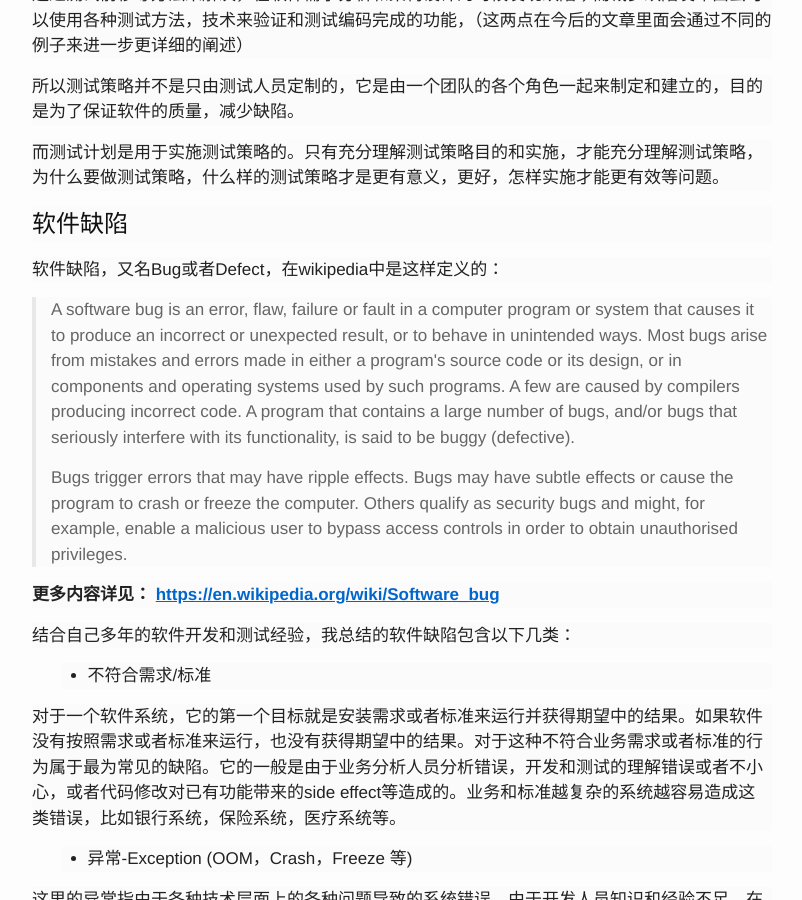
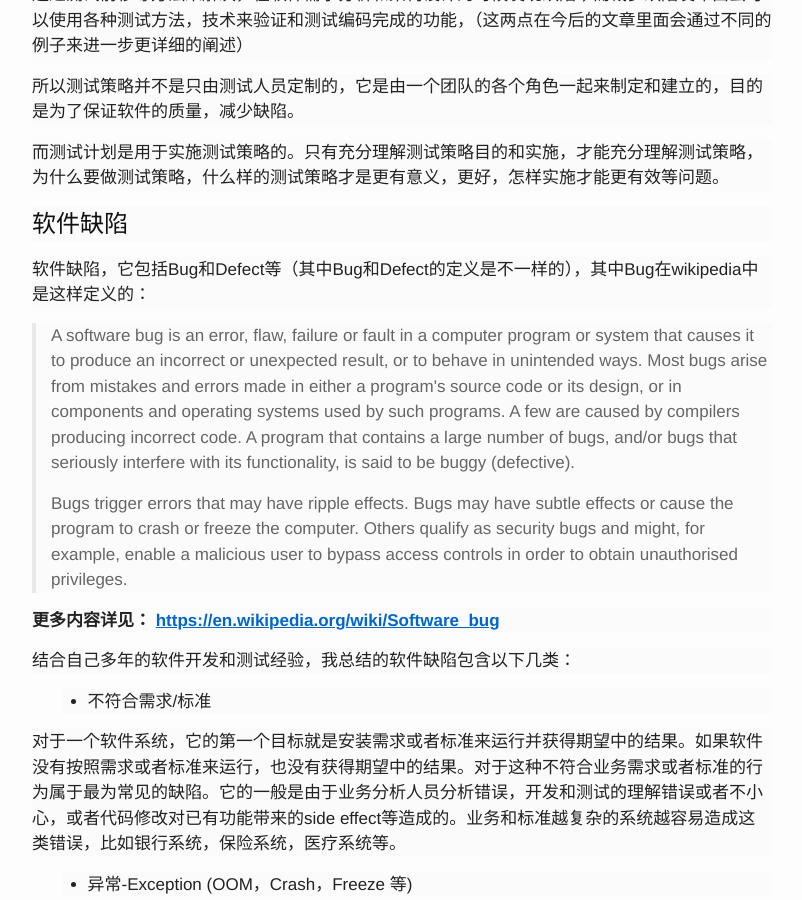
Before and after one commit to TWRanMan/twranman.github.io, a Jekyll site: the page built from _posts/2016-11-18-测试策略实践之序篇-软件缺陷，测试计划和测试架构.html, in a window 1280 px wide and 900 px high, scrolled down 947 px. Shown: the whole window, without its empty margins (238-1040 px from the left). Built offline with Jekyll 4.4.1, drawn with Linux system fonts in a browser that asks for light colours.

Commit message:
change some text

```diff
--- a/_posts/2016-11-18-测试策略实践之序篇-软件缺陷，测试计划和测试架构.html
+++ b/_posts/2016-11-18-测试策略实践之序篇-软件缺陷，测试计划和测试架构.html
@@ -16,7 +16,7 @@ categories: jekyll update
 </p><p style="-webkit-font-smoothing: antialiased; text-rendering: optimizelegibility !important; color: rgb(34, 34, 34); font-family: 'Helvetica Neue', Arial, Helvetica, sans-serif; font-size: 17px; font-style: normal; font-variant-caps: normal; font-weight: normal; letter-spacing: normal; orphans: auto; text-align: start; text-indent: 0px; text-transform: none; white-space: normal; widows: auto; word-spacing: 0px; -webkit-text-stroke-width: 0px; background-color: rgb(251, 251, 251);">所以测试策略并不是只由测试人员定制的，它是由一个团队的各个角色一起来制定和建立的，目的是为了保证软件的质量，减少缺陷。
 </p><p style="-webkit-font-smoothing: antialiased; text-rendering: optimizelegibility !important; color: rgb(34, 34, 34); font-family: 'Helvetica Neue', Arial, Helvetica, sans-serif; font-size: 17px; font-style: normal; font-variant-caps: normal; font-weight: normal; letter-spacing: normal; orphans: auto; text-align: start; text-indent: 0px; text-transform: none; white-space: normal; widows: auto; word-spacing: 0px; -webkit-text-stroke-width: 0px; background-color: rgb(251, 251, 251);">而测试计划是用于实施测试策略的。只有充分理解测试策略目的和实施，才能充分理解测试策略，为什么要做测试策略，什么样的测试策略才是更有意义，更好，怎样实施才能更有效等问题。
 </p><h3 style="-webkit-font-smoothing: antialiased; text-rendering: optimizelegibility !important; font-weight: normal; color: rgb(17, 17, 17); font-size: 1.5em; font-family: 'Helvetica Neue', Arial, Helvetica, sans-serif; font-style: normal; font-variant-caps: normal; letter-spacing: normal; orphans: auto; text-align: start; text-indent: 0px; text-transform: none; white-space: normal; widows: auto; word-spacing: 0px; -webkit-text-stroke-width: 0px; background-color: rgb(251, 251, 251);">软件缺陷
-</h3><p style="-webkit-font-smoothing: antialiased; text-rendering: optimizelegibility !important; color: rgb(34, 34, 34); font-family: 'Helvetica Neue', Arial, Helvetica, sans-serif; font-size: 17px; font-style: normal; font-variant-caps: normal; font-weight: normal; letter-spacing: normal; orphans: auto; text-align: start; text-indent: 0px; text-transform: none; white-space: normal; widows: auto; word-spacing: 0px; -webkit-text-stroke-width: 0px; background-color: rgb(251, 251, 251);">软件缺陷，又名Bug或者Defect，在wikipedia中是这样定义的：
+</h3><p style="-webkit-font-smoothing: antialiased; text-rendering: optimizelegibility !important; color: rgb(34, 34, 34); font-family: 'Helvetica Neue', Arial, Helvetica, sans-serif; font-size: 17px; font-style: normal; font-variant-caps: normal; font-weight: normal; letter-spacing: normal; orphans: auto; text-align: start; text-indent: 0px; text-transform: none; white-space: normal; widows: auto; word-spacing: 0px; -webkit-text-stroke-width: 0px; background-color: rgb(251, 251, 251);">软件缺陷，它包括Bug和Defect等（其中Bug和Defect的定义是不一样的），其中Bug在wikipedia中是这样定义的：
 </p><blockquote style="-webkit-font-smoothing: antialiased; text-rendering: optimizelegibility !important; color: rgb(102, 102, 102); font-family: 'Helvetica Neue', Arial, Helvetica, sans-serif; font-size: 17px; font-style: normal; font-variant-caps: normal; font-weight: normal; letter-spacing: normal; orphans: auto; text-align: start; text-indent: 0px; text-transform: none; white-space: normal; widows: auto; word-spacing: 0px; -webkit-text-stroke-width: 0px; background-color: rgb(251, 251, 251);"><p style="-webkit-font-smoothing: antialiased; text-rendering: optimizelegibility !important;">A software bug is an error, flaw, failure or fault in a computer program or system that causes it to produce an incorrect or unexpected result, or to behave in unintended ways. Most bugs arise from mistakes and errors made in either a program's source code or its design, or in components and operating systems used by such programs. A few are caused by compilers producing incorrect code. A program that contains a large number of bugs, and/or bugs that seriously interfere with its functionality, is said to be buggy (defective).
 </p><p style="-webkit-font-smoothing: antialiased; text-rendering: optimizelegibility !important;">Bugs trigger errors that may have ripple effects. Bugs may have subtle effects or cause the program to crash or freeze the computer. Others qualify as security bugs and might, for example, enable a malicious user to bypass access controls in order to obtain unauthorised privileges.
 </p></blockquote><p style="-webkit-font-smoothing: antialiased; text-rendering: optimizelegibility !important; color: rgb(34, 34, 34); font-family: 'Helvetica Neue', Arial, Helvetica, sans-serif; font-size: 17px; font-style: normal; font-variant-caps: normal; font-weight: normal; letter-spacing: normal; orphans: auto; text-align: start; text-indent: 0px; text-transform: none; white-space: normal; widows: auto; word-spacing: 0px; -webkit-text-stroke-width: 0px; background-color: rgb(251, 251, 251);"><strong style="-webkit-font-smoothing: antialiased; text-rendering: optimizelegibility !important; font-weight: bold;">更多内容详见： <a style="-webkit-font-smoothing: antialiased; text-rendering: optimizelegibility !important; color: rgb(0, 102, 204); text-decoration: underline;" href="https://en.wikipedia.org/wiki/Software_bug">https://en.wikipedia.org/wiki/Software_bug</a></strong></p><p style="-webkit-font-smoothing: antialiased; text-rendering: optimizelegibility !important; color: rgb(34, 34, 34); font-family: 'Helvetica Neue', Arial, Helvetica, sans-serif; font-size: 17px; font-style: normal; font-variant-caps: normal; font-weight: normal; letter-spacing: normal; orphans: auto; text-align: start; text-indent: 0px; text-transform: none; white-space: normal; widows: auto; word-spacing: 0px; -webkit-text-stroke-width: 0px; background-color: rgb(251, 251, 251);">结合自己多年的软件开发和测试经验，我总结的软件缺陷包含以下几类：
```
